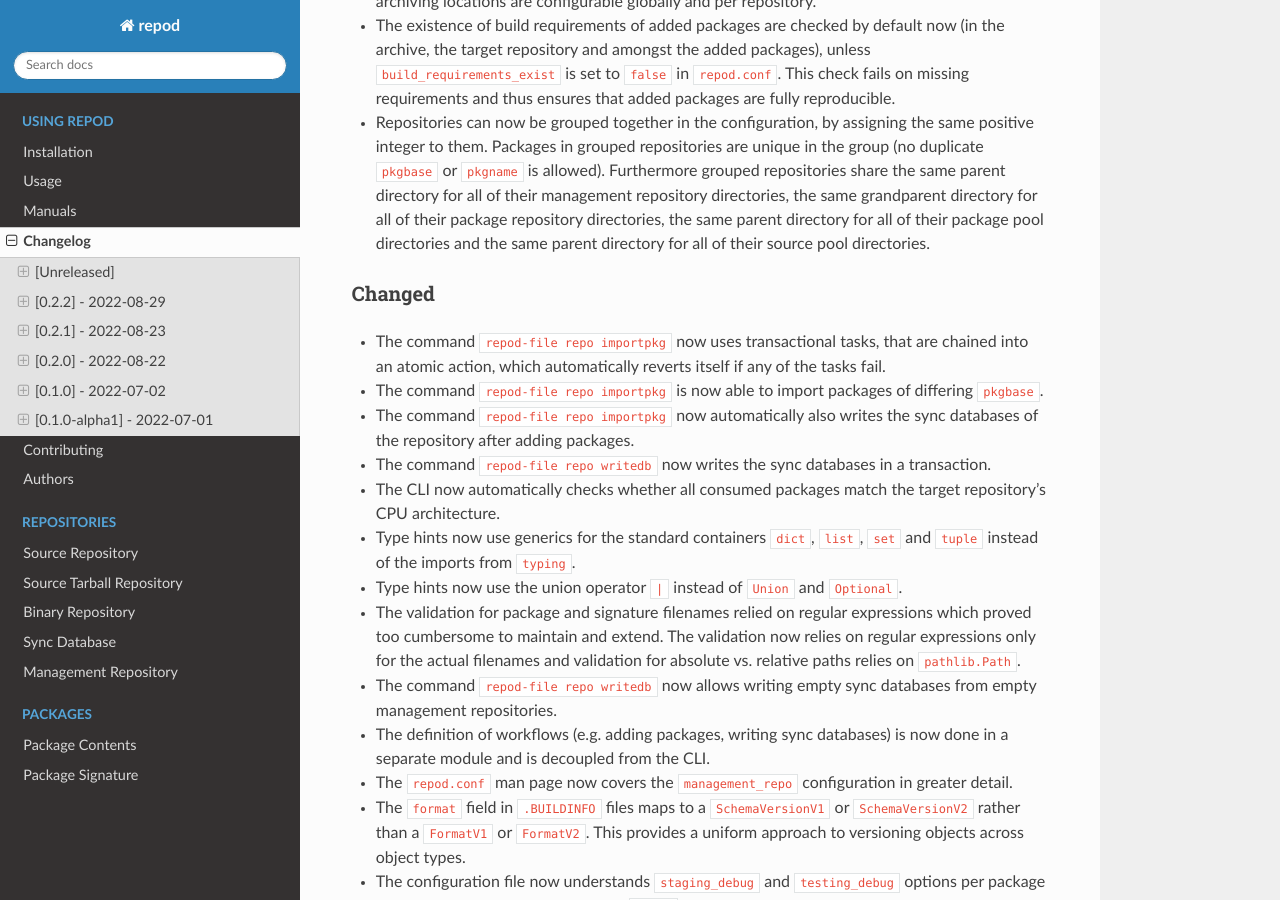
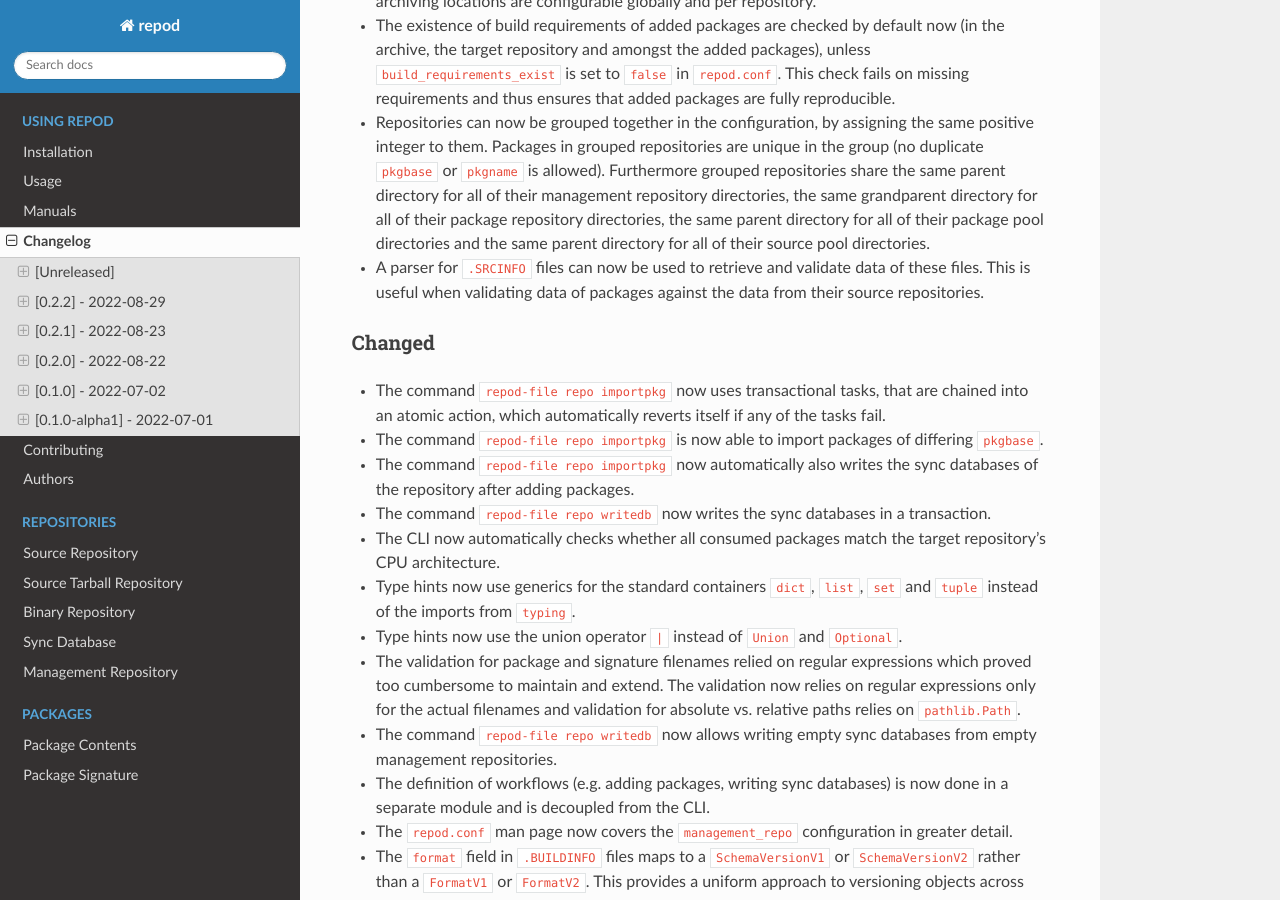
Before and after one commit to archlinux/repod, a Sphinx documentation site: the page built from docs/repod/changelog.rst, in a window 1280 px wide and 900 px high, scrolled down 980 px. Built offline with Sphinx 7.4.7 and the Read the Docs theme 2.0.0, drawn with Linux system fonts in a browser that asks for light colours.

Commit message:
Add changelog entry for .SRCINFO parser
docs/repod/changelog.rst:
Add changelog entry for .SRCINFO parser

```diff
--- a/docs/repod/changelog.rst
+++ b/docs/repod/changelog.rst
@@ -61,6 +61,9 @@ Added
   all of their package repository directories, the same parent directory for
   all of their package pool directories and the same parent directory for all
   of their source pool directories.
+* A parser for ``.SRCINFO`` files can now be used to retrieve and validate data
+  of these files. This is useful when validating data of packages against the
+  data from their source repositories.
 
 Changed
 ^^^^^^^
```
